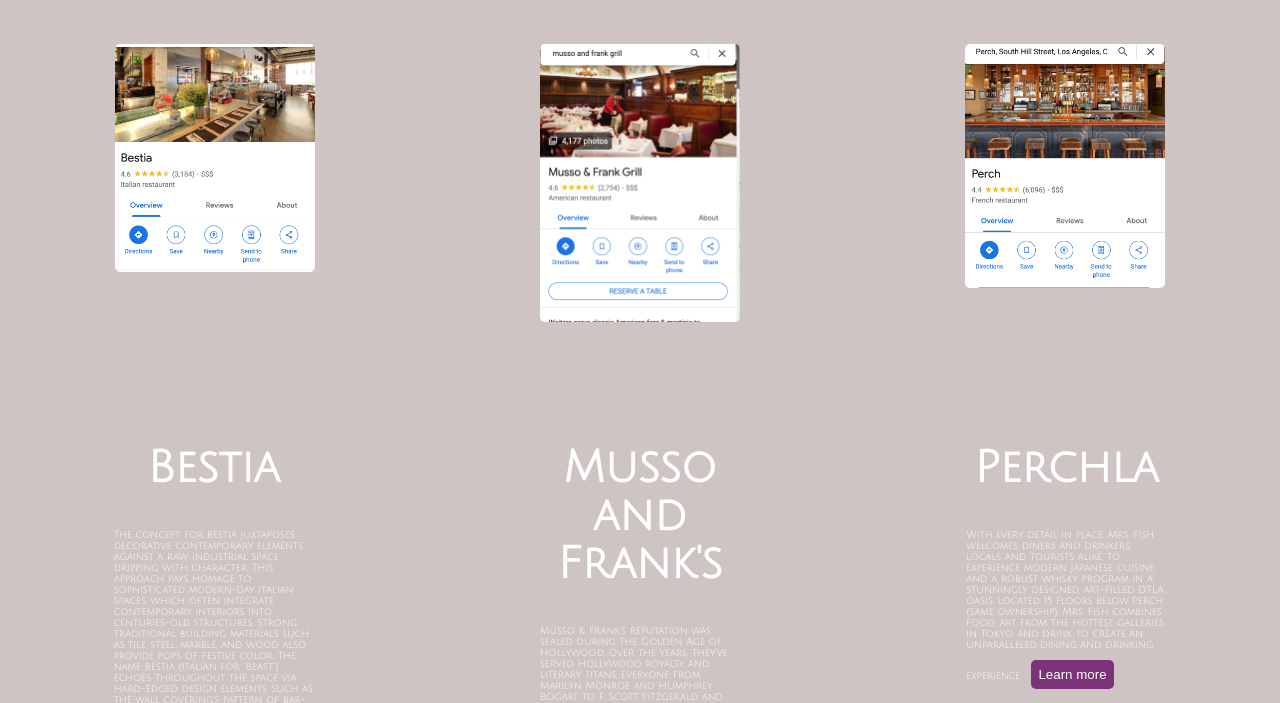
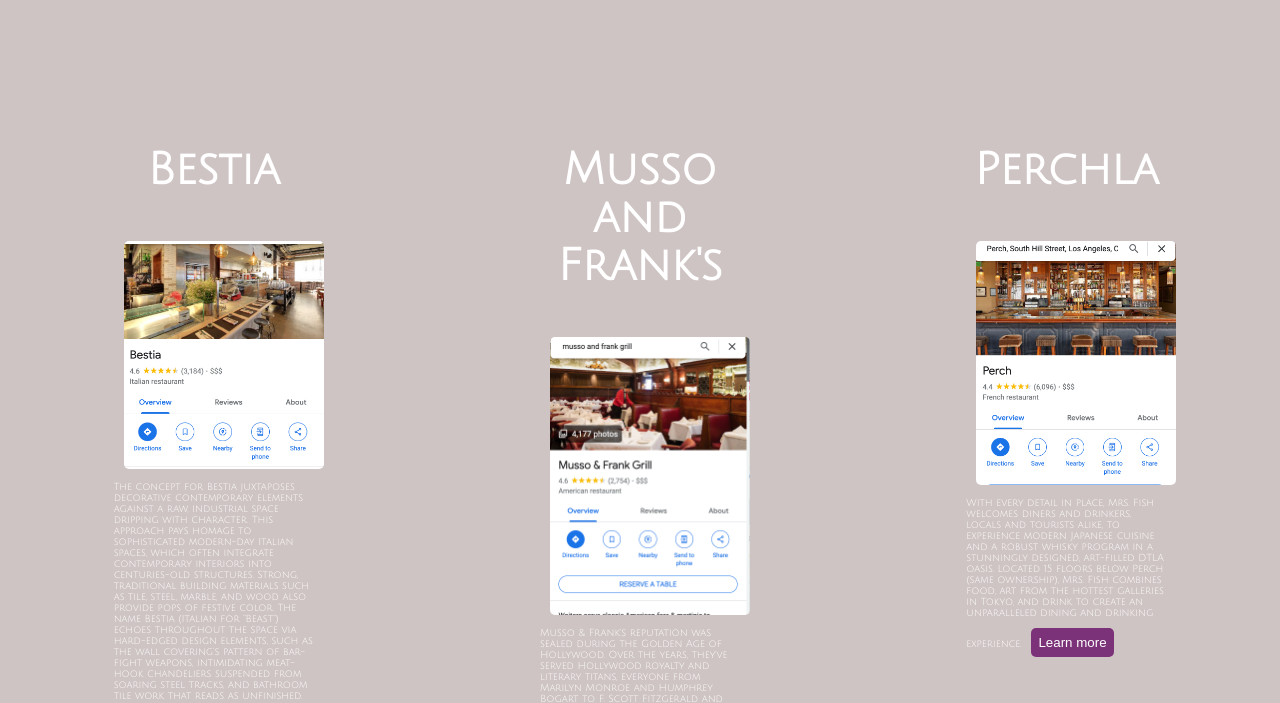
Before and after one commit to Athens410/travel-project, a plain HTML site: page index.html in a window 1280 px wide. Shown: the part 349-1052 px from the top of the page. Drawn offline with Linux system fonts and the light colour scheme; a script that the page names is missing.

Commit message:
Update index.html

```diff
--- a/index.html
+++ b/index.html
@@ -37,15 +37,10 @@
 
 <h2>Best Restaurant's in LA</h2>
 
-<div class="red">
 
-<img src="img/bestia.png" alt="" srcset="" class="video">
-<img src="img/frank.png" alt="" srcset="" class="video">
-<img src="img/perch.png" alt="" srcset="" class="video">
-</div>
 <div class="ham">
 
-    <div class="video"><h2>Bestia</h2>The concept for Bestia juxtaposes decorative contemporary elements against a raw, industrial space dripping with
+    <div class="video"><h2>Bestia</h2><img src="img/bestia.png" alt="" srcset="" class="video">The concept for Bestia juxtaposes decorative contemporary elements against a raw, industrial space dripping with
     character. This approach pays homage to sophisticated modern-day Italian spaces, which often integrate contemporary
     interiors into centuries-old structures. Strong, traditional building materials such as tile, steel, marble, and wood
     also provide pops of festive color. The name Bestia (Italian for “Beast”) echoes throughout the space via hard-edged
@@ -53,10 +48,10 @@
     from soaring steel tracks, and bathroom tile work that reads as unfinished.<a href="
 https://bestiala.com/
 " target="_blank" title="Bestia"><button>Learn more</button></a></div>
-    <div class="video"><h2>Musso and Frank's</h2>Musso & Frank's reputation was sealed during the Golden Age of Hollywood. Over the years, they've served Hollywood
+    <div class="video"><h2>Musso and Frank's</h2><img src="img/frank.png" alt="" srcset="" class="video">Musso & Frank's reputation was sealed during the Golden Age of Hollywood. Over the years, they've served Hollywood
     royalty and literary titans, everyone from Marilyn Monroe and Humphrey Bogart to F. Scott Fitzgerald and Charles
     Bukowski.<a href="https://mussoandfrank.com/" target="_blank" title="Musso and Franks"><button>Learn more</button></a></div>
-    <div class="video"><h2>Perchla</h2>With every detail in place, Mrs. Fish welcomes diners and drinkers, locals and tourists alike, to experience modern
+    <div class="video"><h2>Perchla</h2><img src="img/perch.png" alt="" srcset="" class="video">With every detail in place, Mrs. Fish welcomes diners and drinkers, locals and tourists alike, to experience modern
     Japanese cuisine and a robust whisky program in a stunningly designed, art-filled DTLA oasis.
     Located 15 floors below Perch (same ownership), Mrs. Fish combines food, art from the hottest galleries in Tokyo, and
     drink to create an unparalleled dining and drinking experience.<a href="
```
